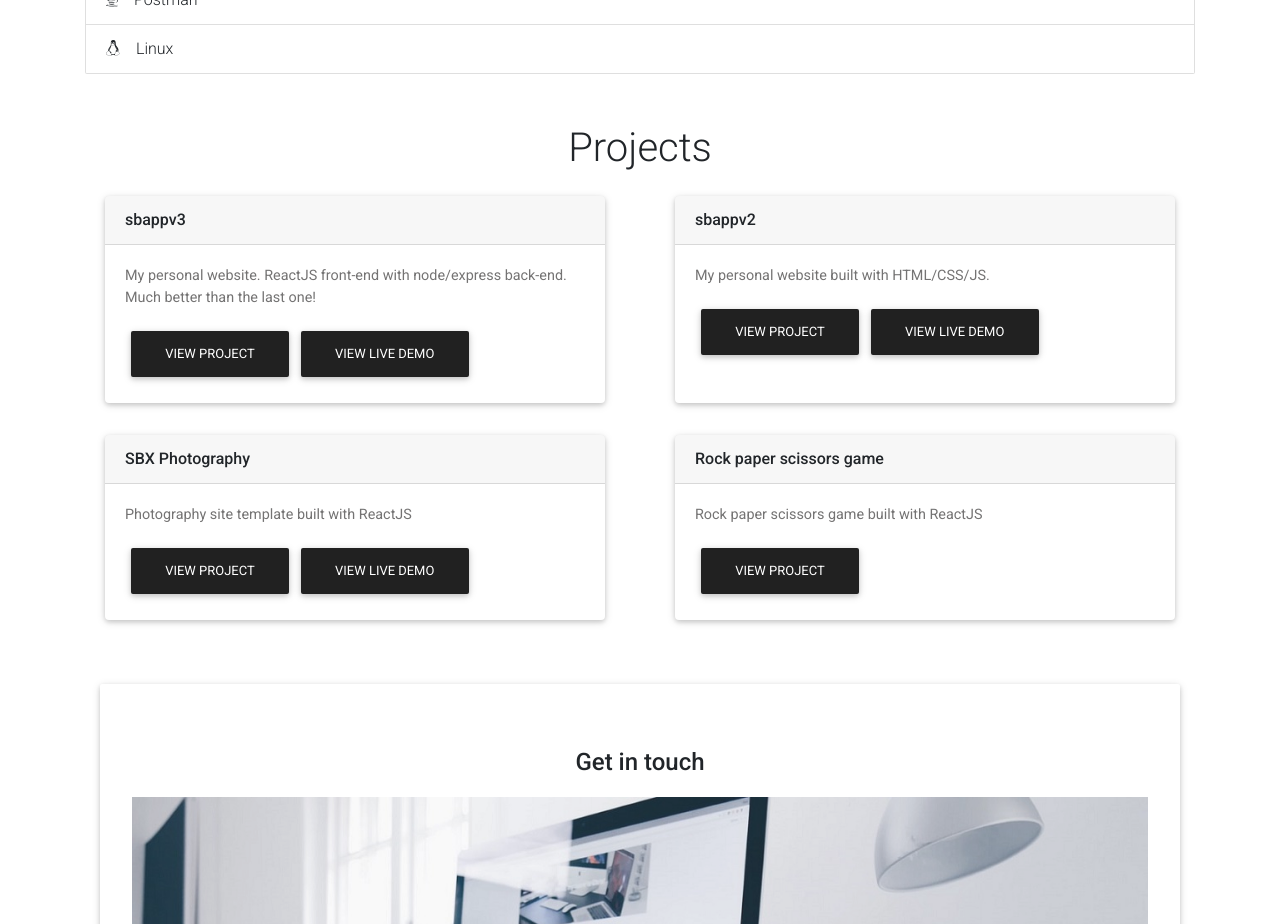
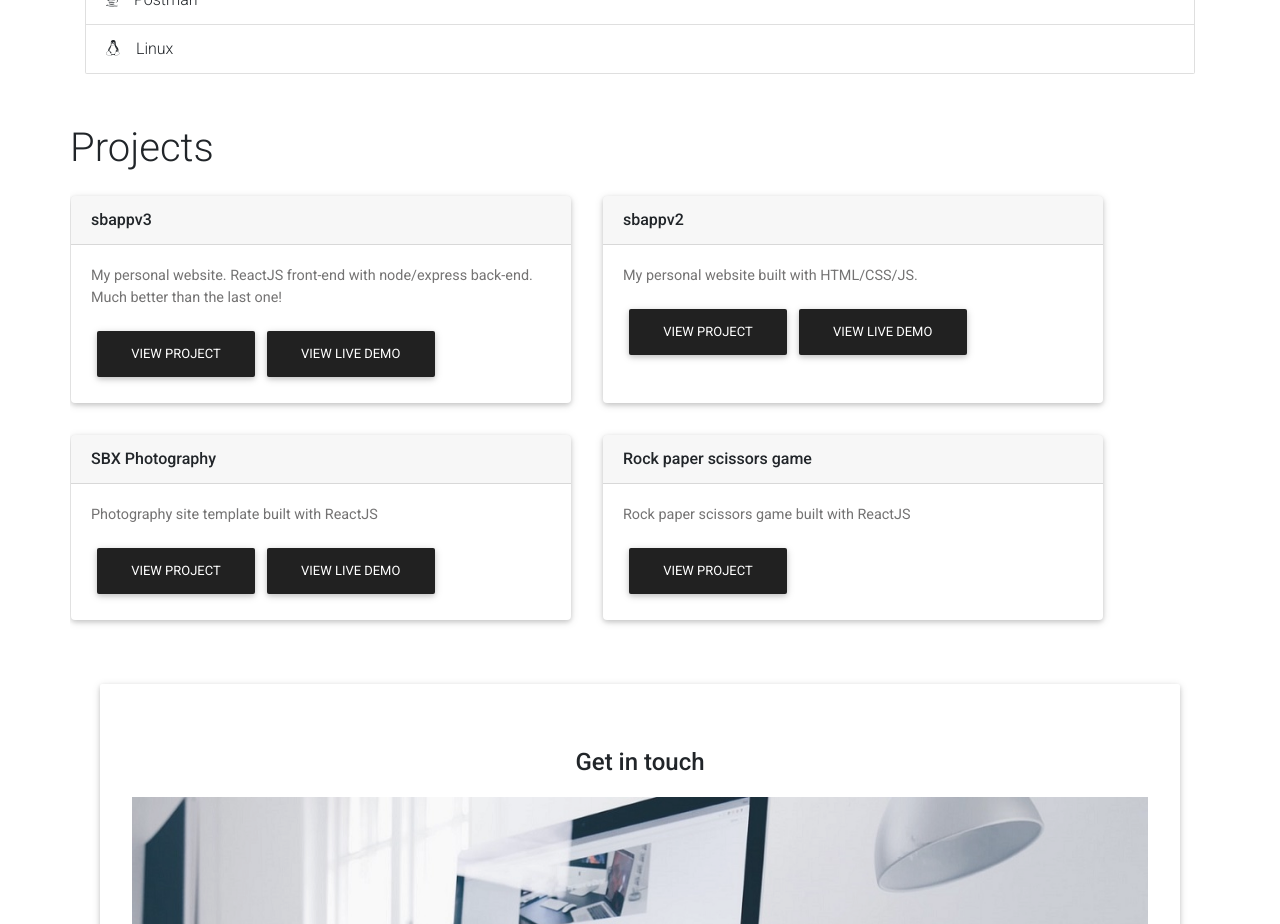
Before and after one commit to Lee7b/sbapp, a React (Create React App) app in the folder client/: page / in a window 1280 px wide. Shown: the part 2340-3264 px from the top of the page. Built offline with nearby package versions, Linux system fonts and the light colour scheme.

Commit message:
Trying to fix some animations

```diff
--- a/client/src/Components/Projects.js
+++ b/client/src/Components/Projects.js
@@ -5,7 +5,7 @@ import { Element } from 'react-scroll'
 class Projects extends React.Component {
     render () {
     return (
-        <div className="projects" style={{overflowX:"hidden"}}>
+        <div className="projects row" style={{overflowX:"hidden", overflowY:"hidden"}}>
           <Element name="projects" className="element" />
           <h1 className="text-center">Projects</h1>
           <MDBRow>
```
